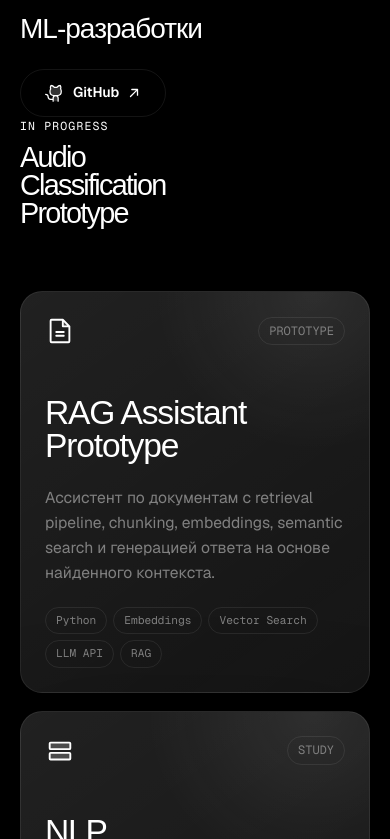
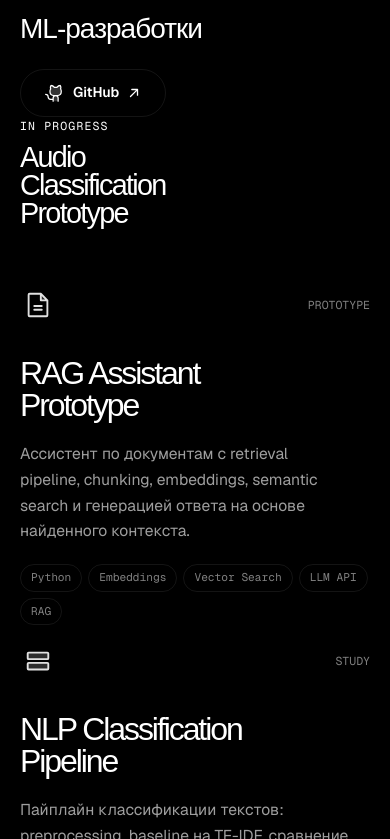
Before and after one commit to theJorDea/JorDea-Website, a Next.js app: page / in a window 390 px wide. Shown: the part 6305-7144 px from the top of the page. Built offline with nearby package versions, Linux system fonts and the light colour scheme; a web font is replaced by a local one.

Commit message:
Анимации плавнее

```diff
--- a/src/app/globals.css
+++ b/src/app/globals.css
@@ -458,7 +458,11 @@ h1, h2, h3 {
   font-weight: 520;
   font-size: 0.88rem;
   border: 1px solid var(--line);
-  transition: all 200ms ease;
+  transition:
+    background 260ms ease,
+    border-color 260ms ease,
+    color 260ms ease,
+    transform 320ms cubic-bezier(0.22, 1, 0.36, 1);
 }
 
 .primary-link {
@@ -477,11 +481,19 @@ h1, h2, h3 {
   background: transparent;
   color: var(--ink);
   border-color: var(--line-strong);
+  transform: translateY(-2px);
 }
 
 .quiet-link:hover,
 .inline-github:hover {
   border-color: var(--accent);
+  transform: translateY(-2px);
+}
+
+.primary-link:hover svg,
+.quiet-link:hover svg,
+.inline-github:hover svg {
+  transform: translate(2px, -2px) rotate(-6deg);
 }
 
 /* --- HERO CARD --- */
@@ -640,6 +652,30 @@ h1, h2, h3 {
   display: flex;
   flex-direction: column;
   gap: 12px;
+  transition:
+    border-color 260ms ease,
+    transform 320ms cubic-bezier(0.22, 1, 0.36, 1);
+}
+
+.profile-fact:hover {
+  border-color: var(--line-strong);
+  transform: translateY(-2px);
+}
+
+.profile-fact svg,
+.education-card svg,
+.primary-link svg,
+.quiet-link svg,
+.inline-github svg {
+  transform-origin: center;
+  transition:
+    transform 420ms cubic-bezier(0.22, 1, 0.36, 1),
+    opacity 260ms ease;
+}
+
+.profile-fact:hover svg,
+.education-card:hover svg {
+  transform: translateY(-3px) rotate(-6deg) scale(1.08);
 }
 
 .profile-fact span {
@@ -672,11 +708,14 @@ h1, h2, h3 {
   align-items: center;
   padding: 32px 0;
   border-bottom: 1px solid var(--line);
-  transition: border-color 200ms ease;
+  transition:
+    border-color 260ms ease,
+    transform 360ms cubic-bezier(0.22, 1, 0.36, 1);
 }
 
 .capability-row:hover {
   border-color: var(--line-strong);
+  transform: translateX(6px);
 }
 
 .capability-icon {
@@ -687,6 +726,25 @@ h1, h2, h3 {
   display: grid;
   place-items: center;
   background: var(--bg-strong);
+  transition:
+    border-color 260ms ease,
+    background 260ms ease,
+    transform 420ms cubic-bezier(0.22, 1, 0.36, 1);
+}
+
+.capability-icon svg {
+  transform-origin: center;
+  transition: transform 520ms cubic-bezier(0.22, 1, 0.36, 1);
+}
+
+.capability-row:hover .capability-icon {
+  border-color: var(--line-strong);
+  background: rgba(255, 255, 255, 0.06);
+  transform: translateY(-2px) scale(1.04);
+}
+
+.capability-row:hover .capability-icon svg {
+  transform: rotate(-8deg) scale(1.12);
 }
 
 .capability-row h3 {
@@ -733,8 +791,8 @@ h1, h2, h3 {
   top: 0;
   min-height: 100dvh;
   display: grid;
-  grid-template-columns: minmax(260px, 0.9fr) minmax(420px, 1.18fr);
-  gap: clamp(32px, 6vw, 86px);
+  grid-template-columns: minmax(300px, 0.92fr) minmax(360px, 0.95fr);
+  gap: clamp(28px, 4.6vw, 68px);
   align-items: stretch;
   overflow: hidden;
 }
@@ -792,8 +850,10 @@ h1, h2, h3 {
 .project-right-stage {
   position: relative;
   align-self: center;
-  height: min(66vh, 620px);
-  min-height: 460px;
+  width: min(560px, 100%);
+  height: min(58vh, 520px);
+  min-height: 360px;
+  transform: translateX(clamp(-72px, -4vw, -28px));
 }
 
 .project-detail-panel {
@@ -802,14 +862,9 @@ h1, h2, h3 {
   min-height: 100%;
   display: grid;
   grid-template-rows: auto 1fr;
-  border: 1px solid var(--line);
-  border-radius: clamp(22px, 3vw, 36px);
-  padding: clamp(24px, 4vw, 48px);
-  background:
-    radial-gradient(circle at 84% 0%, rgba(255, 255, 255, 0.08), transparent 32%),
-    linear-gradient(145deg, rgba(255, 255, 255, 0.07), rgba(255, 255, 255, 0.02)),
-    #101010;
-  box-shadow: 0 38px 120px rgba(0, 0, 0, 0.46);
+  padding: 0;
+  background: transparent;
+  box-shadow: none;
   pointer-events: none;
 }
 
@@ -817,37 +872,47 @@ h1, h2, h3 {
   display: flex;
   justify-content: space-between;
   align-items: center;
-  margin-bottom: clamp(28px, 6vh, 64px);
+  margin-bottom: clamp(22px, 4vh, 42px);
+}
+
+.project-icon-motion {
+  width: 36px;
+  height: 36px;
+  display: grid;
+  place-items: center;
+  border-radius: 999px;
+  color: rgba(255, 255, 255, 0.88);
+  will-change: transform;
 }
 
 .project-row-status {
   font-family: var(--font-mono);
-  font-size: 0.75rem;
-  border: 1px solid var(--line);
-  padding: 4px 10px;
-  border-radius: 999px;
+  font-size: 0.72rem;
+  padding: 0;
   color: var(--muted);
   text-transform: uppercase;
 }
 
 .project-row-body {
   align-self: end;
-  display: grid;
-  gap: 22px;
+  display: flex;
+  flex-direction: column;
+  gap: 20px;
 }
 
 .project-row-body h3 {
-  max-width: 12ch;
-  font-size: clamp(2.1rem, 4.4vw, 4.8rem);
-  line-height: 0.98;
-  font-weight: 420;
+  max-width: 13ch;
+  font-size: clamp(2rem, 3.4vw, 4rem);
+  line-height: 1;
+  font-weight: 390;
+  letter-spacing: -0.065em;
 }
 
 .project-row-body p {
-  max-width: 58ch;
-  font-size: clamp(0.98rem, 1.15vw, 1.12rem);
-  line-height: 1.6;
-  color: var(--muted);
+  max-width: 54ch;
+  font-size: clamp(0.98rem, 1vw, 1.08rem);
+  line-height: 1.65;
+  color: rgba(255, 255, 255, 0.62);
 }
 
 .project-row-body .stack-tags {
@@ -870,6 +935,14 @@ h1, h2, h3 {
   display: flex;
   flex-direction: column;
   gap: 20px;
+}
+
+.education-card {
+  transition: transform 360ms cubic-bezier(0.22, 1, 0.36, 1);
+}
+
+.education-card:hover {
+  transform: translateY(-2px);
 }
 
 .education-card h2 {
@@ -949,18 +1022,35 @@ h1, h2, h3 {
   justify-content: space-between;
   padding: 20px 0;
   border-bottom: 1px solid var(--line);
-  transition: all 200ms ease;
+  transition:
+    color 260ms ease,
+    padding-left 360ms cubic-bezier(0.22, 1, 0.36, 1),
+    border-color 260ms ease;
 }
 
 .social-list a:hover {
   padding-left: 8px;
   color: var(--accent);
+  border-color: var(--line-strong);
 }
 
 .social-list-left {
   display: flex;
   align-items: center;
   gap: 16px;
+}
+
+.social-list svg {
+  transform-origin: center;
+  transition: transform 420ms cubic-bezier(0.22, 1, 0.36, 1);
+}
+
+.social-list a:hover svg:first-child {
+  transform: translateY(-2px) rotate(-6deg) scale(1.08);
+}
+
+.social-list a:hover > svg:last-child {
+  transform: translate(3px, -3px);
 }
 
 .social-list-left strong {
@@ -1123,6 +1213,7 @@ h1, h2, h3 {
     min-height: auto;
     display: grid;
     gap: 18px;
+    transform: none;
   }
 
   .project-title-item {
@@ -1172,3 +1263,42 @@ h1, h2, h3 {
     gap: 8px;
   }
 }
+
+@media (prefers-reduced-motion: reduce) {
+  .profile-fact,
+  .profile-fact svg,
+  .education-card,
+  .education-card svg,
+  .capability-row,
+  .capability-icon,
+  .capability-icon svg,
+  .primary-link,
+  .quiet-link,
+  .inline-github,
+  .social-list a,
+  .social-list svg,
+  .primary-link svg,
+  .quiet-link svg,
+  .inline-github svg {
+    transition: none;
+  }
+
+  .profile-fact:hover,
+  .profile-fact:hover svg,
+  .education-card:hover,
+  .education-card:hover svg,
+  .capability-row:hover,
+  .capability-row:hover .capability-icon,
+  .capability-row:hover .capability-icon svg,
+  .primary-link:hover,
+  .quiet-link:hover,
+  .inline-github:hover,
+  .social-list a:hover,
+  .social-list a:hover svg:first-child,
+  .social-list a:hover > svg:last-child,
+  .primary-link:hover svg,
+  .quiet-link:hover svg,
+  .inline-github:hover svg {
+    transform: none;
+  }
+}
--- a/src/components/MotionPrimitives.tsx
+++ b/src/components/MotionPrimitives.tsx
@@ -303,6 +303,9 @@ const projectIcons = {
   chartLine: ChartLine,
 };
 
+const smoothScrollSpring = { stiffness: 150, damping: 34, mass: 0.42 };
+const softOpacitySpring = { stiffness: 180, damping: 36, mass: 0.36 };
+
 export function VilmarShowcase({ items }: { items: readonly ProjectData[] }) {
   const containerRef = useRef<HTMLDivElement>(null);
   const [activeIndex, setActiveIndex] = useState(0);
@@ -420,13 +423,17 @@ function ProjectTitleItem({
   const opacity = useTransform(progress, inputRange, opacityRange);
   const scale = useTransform(progress, inputRange, scaleRange);
   const blurValue = useTransform(progress, inputRange, blurRange);
-  const filter = useMotionTemplate`blur(${blurValue}px)`;
+  const smoothY = useSpring(y, smoothScrollSpring);
+  const smoothOpacity = useSpring(opacity, softOpacitySpring);
+  const smoothScale = useSpring(scale, smoothScrollSpring);
+  const smoothBlur = useSpring(blurValue, smoothScrollSpring);
+  const filter = useMotionTemplate`blur(${smoothBlur}px)`;
 
   return (
     <div className={isActive ? "project-title-slot is-active" : "project-title-slot"}>
       <motion.button
         className={isActive ? "project-title-item is-active" : "project-title-item"}
-        style={{ y, opacity, scale, filter }}
+        style={{ y: smoothY, opacity: smoothOpacity, scale: smoothScale, filter }}
         type="button"
       >
         <span>{item.status}</span>
@@ -448,13 +455,14 @@ function ProjectDetailPanel({
   total: number;
 }) {
   const Icon = projectIcons[item.icon];
+  const reduceMotion = useReducedMotion();
 
   const step = 1 / total;
   const start = index * step;
-  const enterStart = start + step * 0.24;
-  const enterEnd = start + step * 0.42;
-  const holdEnd = start + step * 0.72;
-  const exitEnd = start + step * 0.9;
+  const enterStart = start + step * 0.2;
+  const enterEnd = start + step * 0.38;
+  const holdEnd = start + step * 0.68;
+  const exitEnd = start + step * 0.86;
 
   const isFirst = index === 0;
   const isLast = index === total - 1;
@@ -468,33 +476,47 @@ function ProjectDetailPanel({
   if (isFirst) {
     inputRange = [0, enterStart, enterEnd, holdEnd, exitEnd];
     opacityRange = [0, 0, 1, 1, 0];
-    yRange = [170, 170, 0, 0, -170];
-    scaleRange = [0.96, 0.96, 1, 1, 0.96];
-    blurRange = [18, 18, 0, 0, 18];
+    yRange = [260, 260, 0, 0, -260];
+    scaleRange = [0.985, 0.985, 1, 1, 0.985];
+    blurRange = [14, 14, 0, 0, 14];
   } else if (isLast) {
     inputRange = [enterStart, enterEnd, 1];
     opacityRange = [0, 1, 1];
-    yRange = [170, 0, 0];
-    scaleRange = [0.96, 1, 1];
-    blurRange = [18, 0, 0];
+    yRange = [260, 0, 0];
+    scaleRange = [0.985, 1, 1];
+    blurRange = [14, 0, 0];
   } else {
     inputRange = [enterStart, enterEnd, holdEnd, exitEnd];
     opacityRange = [0, 1, 1, 0];
-    yRange = [170, 0, 0, -170];
-    scaleRange = [0.96, 1, 1, 0.96];
-    blurRange = [18, 0, 0, 18];
+    yRange = [260, 0, 0, -260];
+    scaleRange = [0.985, 1, 1, 0.985];
+    blurRange = [14, 0, 0, 14];
   }
 
   const opacity = useTransform(progress, inputRange, opacityRange);
   const y = useTransform(progress, inputRange, yRange);
   const scale = useTransform(progress, inputRange, scaleRange);
   const blurValue = useTransform(progress, inputRange, blurRange);
-  const filter = useMotionTemplate`blur(${blurValue}px)`;
+  const smoothOpacity = useSpring(opacity, softOpacitySpring);
+  const smoothY = useSpring(y, smoothScrollSpring);
+  const smoothScale = useSpring(scale, smoothScrollSpring);
+  const smoothBlur = useSpring(blurValue, smoothScrollSpring);
+  const filter = useMotionTemplate`blur(${smoothBlur}px)`;
 
   return (
-    <motion.article className="project-detail-panel" style={{ opacity, y, scale, filter }}>
+    <motion.article
+      className="project-detail-panel"
+      style={{ opacity: smoothOpacity, y: smoothY, scale: smoothScale, filter }}
+    >
       <div className="project-row-top">
-        <Icon size={30} weight="duotone" />
+        <motion.div
+          className="project-icon-motion"
+          initial={false}
+          animate={reduceMotion ? undefined : { rotate: [0, -5, 0], y: [0, -3, 0] }}
+          transition={{ duration: 4.8, repeat: Infinity, ease: "easeInOut" }}
+        >
+          <Icon size={30} weight="duotone" />
+        </motion.div>
         <span className="project-row-status">{item.status}</span>
       </div>
 
@@ -601,10 +623,13 @@ function PinnedFrame({
   const opacity = useTransform(progress, inputRange, opacityRange);
   const y = useTransform(progress, inputRange, yRange);
   const blurValue = useTransform(progress, inputRange, blurRange);
-  const filter = useMotionTemplate`blur(${blurValue}px)`;
+  const smoothOpacity = useSpring(opacity, softOpacitySpring);
+  const smoothY = useSpring(y, smoothScrollSpring);
+  const smoothBlur = useSpring(blurValue, smoothScrollSpring);
+  const filter = useMotionTemplate`blur(${smoothBlur}px)`;
 
   return (
-    <motion.article className="pinned-frame" style={{ opacity, y, filter }}>
+    <motion.article className="pinned-frame" style={{ opacity: smoothOpacity, y: smoothY, filter }}>
       <span className="plain-kicker">{item.label}</span>
       <h2>{item.title}</h2>
     </motion.article>
```
